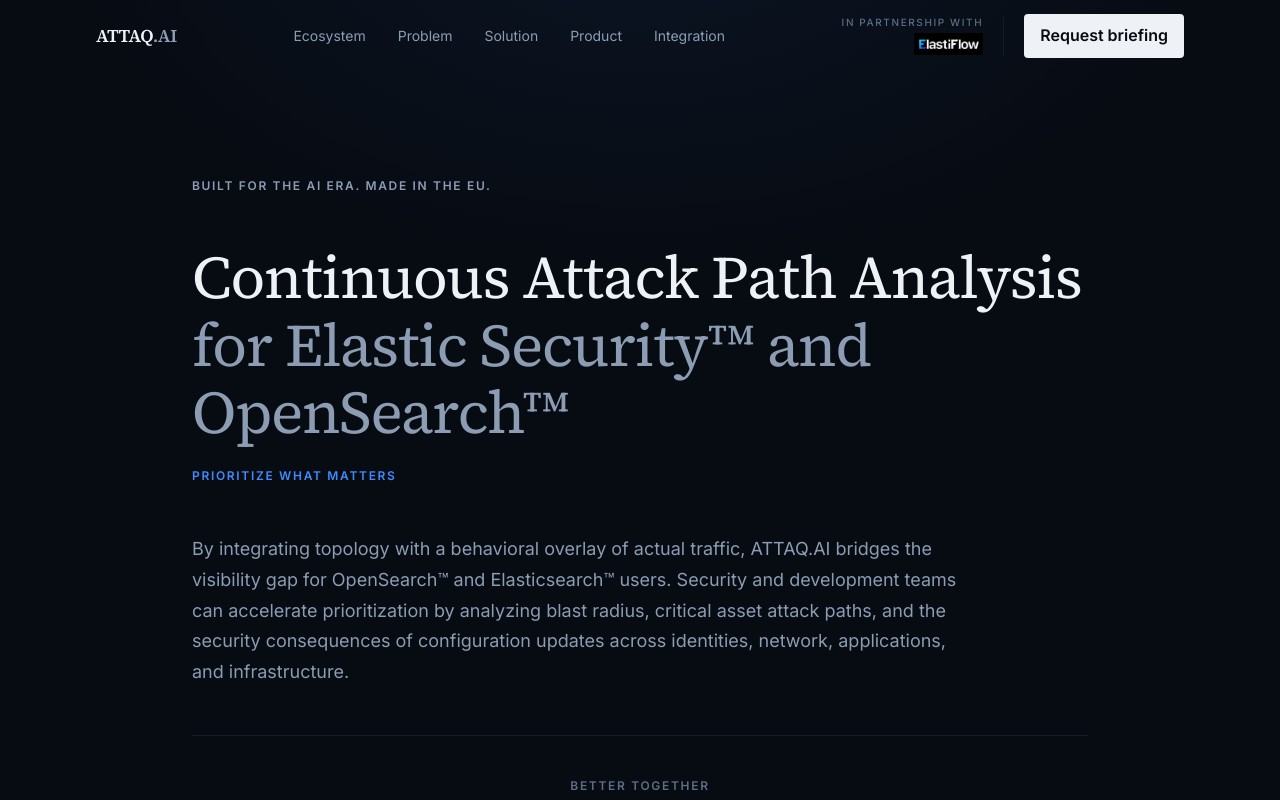
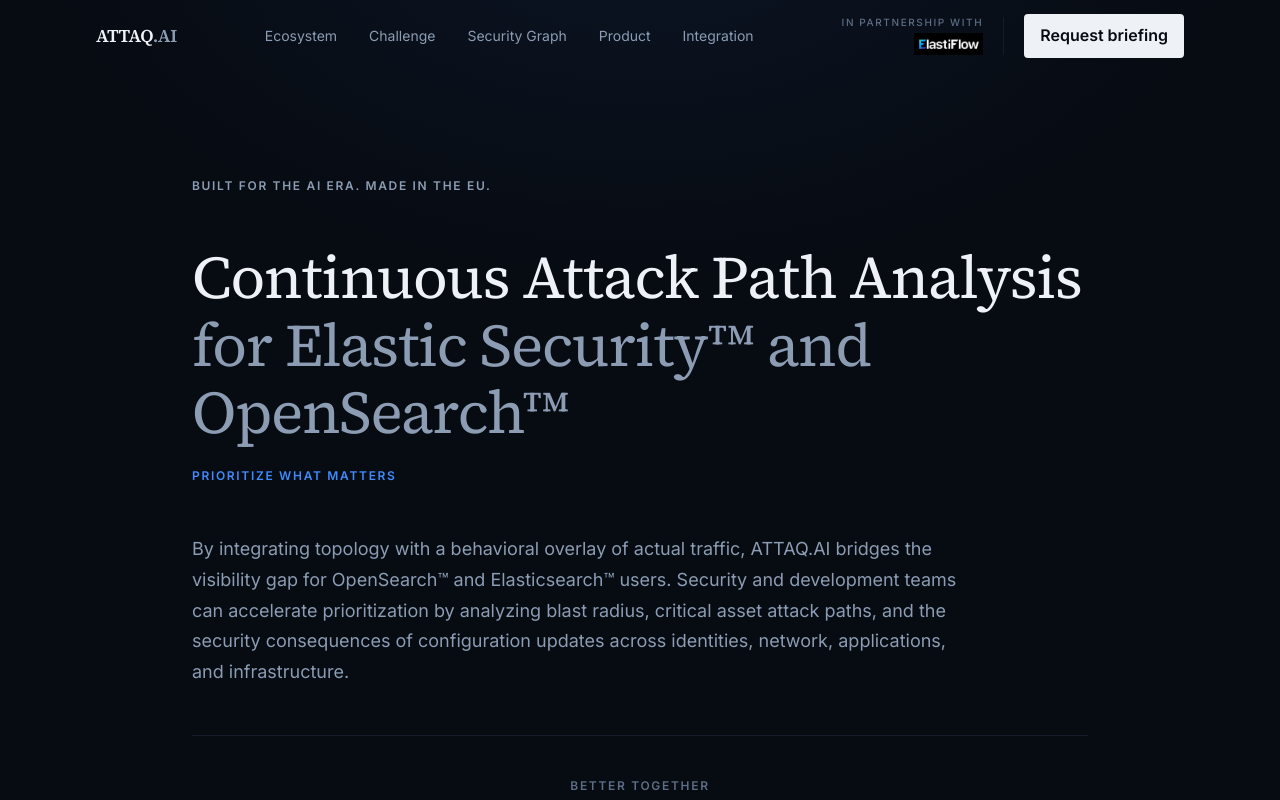
Before and after one commit to Fabienxyz/attaq-marketing, a Next.js app: page / in a window 1280 px wide. Shown: the top 800 px of the page. Built offline with nearby package versions, Linux system fonts and the light colour scheme.

Commit message:
website v0.6

```diff
--- a/app/globals.css
+++ b/app/globals.css
@@ -53,7 +53,13 @@
 
   html {
     scroll-behavior: smooth;
-    scroll-padding-top: 5.5rem;
+    scroll-padding-top: 4rem;
+  }
+
+  @media (min-width: 1024px) {
+    html {
+      scroll-padding-top: 4.5rem;
+    }
   }
 
   @media (prefers-reduced-motion: reduce) {
--- a/components/sections/asymmetric-disadvantage-section.tsx
+++ b/components/sections/asymmetric-disadvantage-section.tsx
@@ -10,7 +10,7 @@ export function AsymmetricDisadvantageSection() {
   return (
     <section
       id="asymmetric-disadvantage"
-      className="scroll-mt-24 border-b border-border-subtle"
+      className="border-b border-border-subtle"
     >
       <div className="section-shell">
         <div className="container-main">
--- a/components/sections/attaq-answer-section.tsx
+++ b/components/sections/attaq-answer-section.tsx
@@ -10,7 +10,7 @@ export function AttaqAnswerSection() {
   return (
     <section
       id="attaq-answer"
-      className="scroll-mt-24 border-b border-border-subtle bg-background-elevated"
+      className="border-b border-border-subtle bg-background-elevated"
     >
       <div className="section-shell">
         <div className="container-main">
--- a/components/sections/hero-section.tsx
+++ b/components/sections/hero-section.tsx
@@ -69,7 +69,7 @@ export function HeroSection() {
               id="better-together"
               variants={fadeUp}
               transition={{ duration: 0.5, ease: "easeOut" }}
-              className="scroll-mt-24 space-y-5 border-t border-border-subtle pt-10"
+              className="space-y-5 border-t border-border-subtle pt-10"
             >
               <p className="text-label text-center text-foreground-subtle">
                 Better together
--- a/components/sections/protect-investment-section.tsx
+++ b/components/sections/protect-investment-section.tsx
@@ -12,7 +12,7 @@ export function ProtectInvestmentSection() {
   return (
     <section
       id="protect-investment"
-      className="scroll-mt-24 border-b border-border-subtle bg-background-elevated"
+      className="border-b border-border-subtle bg-background-elevated"
     >
       <div className="section-shell">
         <div className="container-main">
--- a/components/sections/see-it-section.tsx
+++ b/components/sections/see-it-section.tsx
@@ -36,7 +36,7 @@ function BulletList({ items }: { items: readonly string[] }) {
 
 export function SeeItSection() {
   return (
-    <section id="see-it" className="scroll-mt-24 border-b border-border-subtle">
+    <section id="see-it" className="border-b border-border-subtle">
       <div className="section-shell">
         <div className="container-main">
           <div className="mx-auto max-w-4xl space-y-6 lg:space-y-7">
--- a/content/site-content.ts
+++ b/content/site-content.ts
@@ -6,8 +6,8 @@ export const siteConfig = {
 
 export const navLinks = [
   { label: "Ecosystem", href: "#better-together" },
-  { label: "Problem", href: "#asymmetric-disadvantage" },
-  { label: "Solution", href: "#attaq-answer" },
+  { label: "Challenge", href: "#asymmetric-disadvantage" },
+  { label: "Security Graph", href: "#attaq-answer" },
   { label: "Product", href: "#see-it" },
   { label: "Integration", href: "#protect-investment" },
 ] as const;
```
